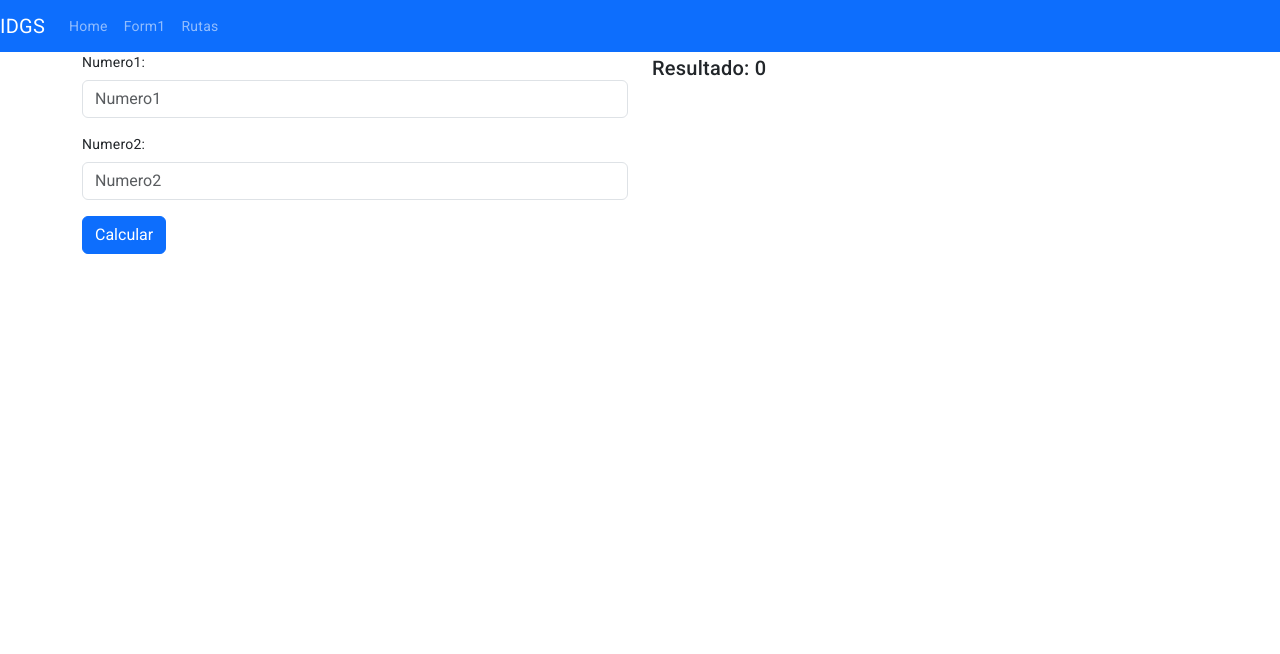
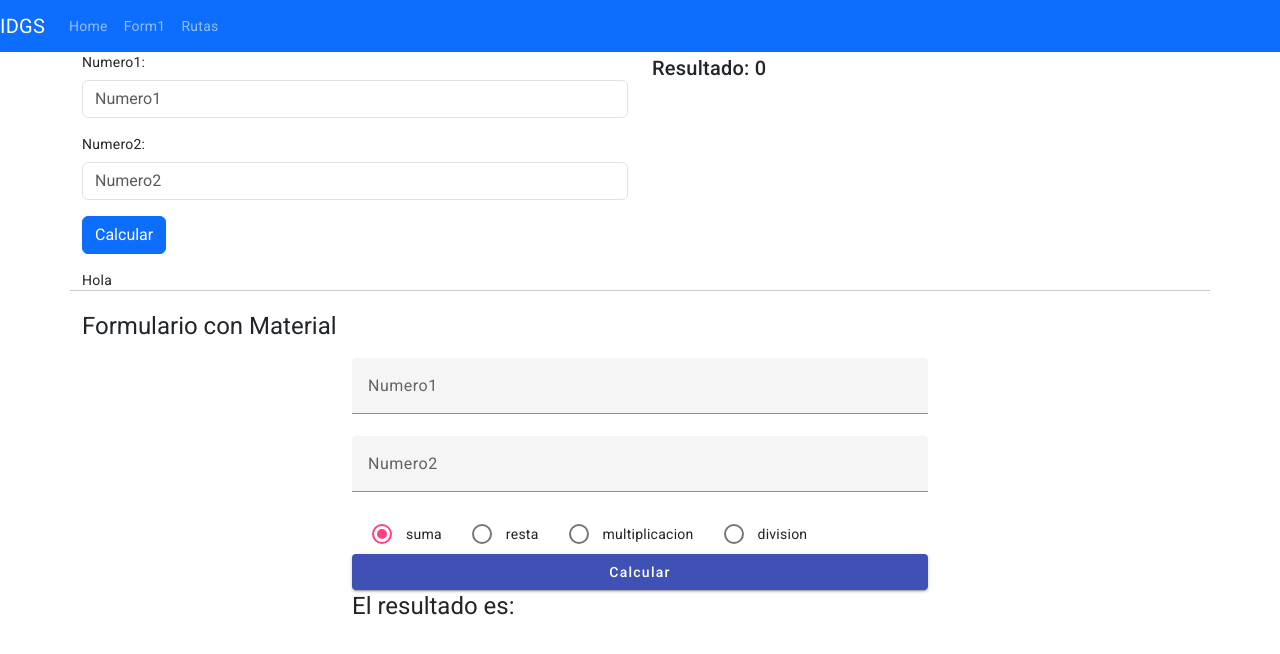
Before and after one commit to IDGS-901-19002228/intro-angular-idgs901, an Angular app: page / in a window 1280 px wide. Shown: the top 654 px of the page. Built offline with nearby package versions, Linux system fonts and the light colour scheme.

Commit message:
CFLP Clase 17/06/23

```diff
--- a/src/app/app.component.html
+++ b/src/app/app.component.html
@@ -46,5 +46,8 @@
 <p>Este es otro componente IRIC</p>-->
         <!--<app-iric></app-iric>-->
         <app-suma></app-suma>
+        <hr>
+        <br>
+        <app-operas-bas></app-operas-bas>
     </div>
 </div>
--- a/src/app/grupos/formularios/operas-bas/operas-bas.component.css
+++ b/src/app/grupos/formularios/operas-bas/operas-bas.component.css
@@ -0,0 +1,13 @@
+.container{
+    display: flex;
+    flex-direction: column;
+    margin: 1rem auto;
+    max-width: 600px;
+}
+
+.formulario{
+    display: flex;
+    flex-direction: column;
+    margin: 1rem auto;
+    max-width: 600px;
+}
--- a/src/app/grupos/formularios/operas-bas/operas-bas.component.html
+++ b/src/app/grupos/formularios/operas-bas/operas-bas.component.html
@@ -1,7 +1,16 @@
-
-<mat-form-field class="example-form-field">
-    <input matInput type="text" placeholder="Clearable input" [(ngModel)]="value">
-    <button mat-button *ngIf="value" matSuffix mat-icon-button aria-label="Clear" (click)="value=''">
-      <mat-icon>close</mat-icon>
-    </button>
-  </mat-form-field>
+<h1>Formulario con Material</h1>
+<div class="container">
+    <mat-form-field>
+        <input matInput [(ngModel)]="num1" type="number" placeholder="Numero1" >
+    </mat-form-field>
+    <mat-form-field>
+        <input matInput [(ngModel)]="num2" type="number" placeholder="Numero2" >
+    </mat-form-field>
+    <mat-radio-group name="opciones" [(ngModel)]="operacionSeleccionada">
+        <mat-radio-button *ngFor="let op of tipoOperaciones" [value]="op" name="opciones" style="margin: 10px;">
+            {{op}}
+        </mat-radio-button>
+    </mat-radio-group>
+    <button mat-raised-button (click)="calcular()"  color="primary">Calcular</button>
+    <h1><p>El resultado es: {{resultado}}</p></h1>
+</div>
--- a/src/app/grupos/formularios/operas-bas/operas-bas.component.ts
+++ b/src/app/grupos/formularios/operas-bas/operas-bas.component.ts
@@ -6,5 +6,24 @@ import { Component } from '@angular/core';
   styleUrls: ['./operas-bas.component.css']
 })
 export class OperasBasComponent {
+  //El signo de ! sirve para  no inicializar las variables declaradas
+  num1!:number;
+  num2!:number;
+  resultado!:number;
+  operacionSeleccionada:string='suma';
+  tipoOperaciones=[
+    'suma',
+    'resta',
+    'multiplicacion',
+    'division'
+  ];
+
+  calcular(){
+    switch(this.operacionSeleccionada){
+      case 'suma':this.resultado=this.num1+this.num2;
+        break;
+
+    }
+  }
 
 }
--- a/src/app/grupos/formularios/suma/suma.component.html
+++ b/src/app/grupos/formularios/suma/suma.component.html
@@ -17,3 +17,4 @@
         <h2>Resultado: {{resultado}}</h2>
     </div>
 </div>
+<div>Hola</div>
```
Also changed, not shown: src/app/app.module.ts (+7 -0 lines).
